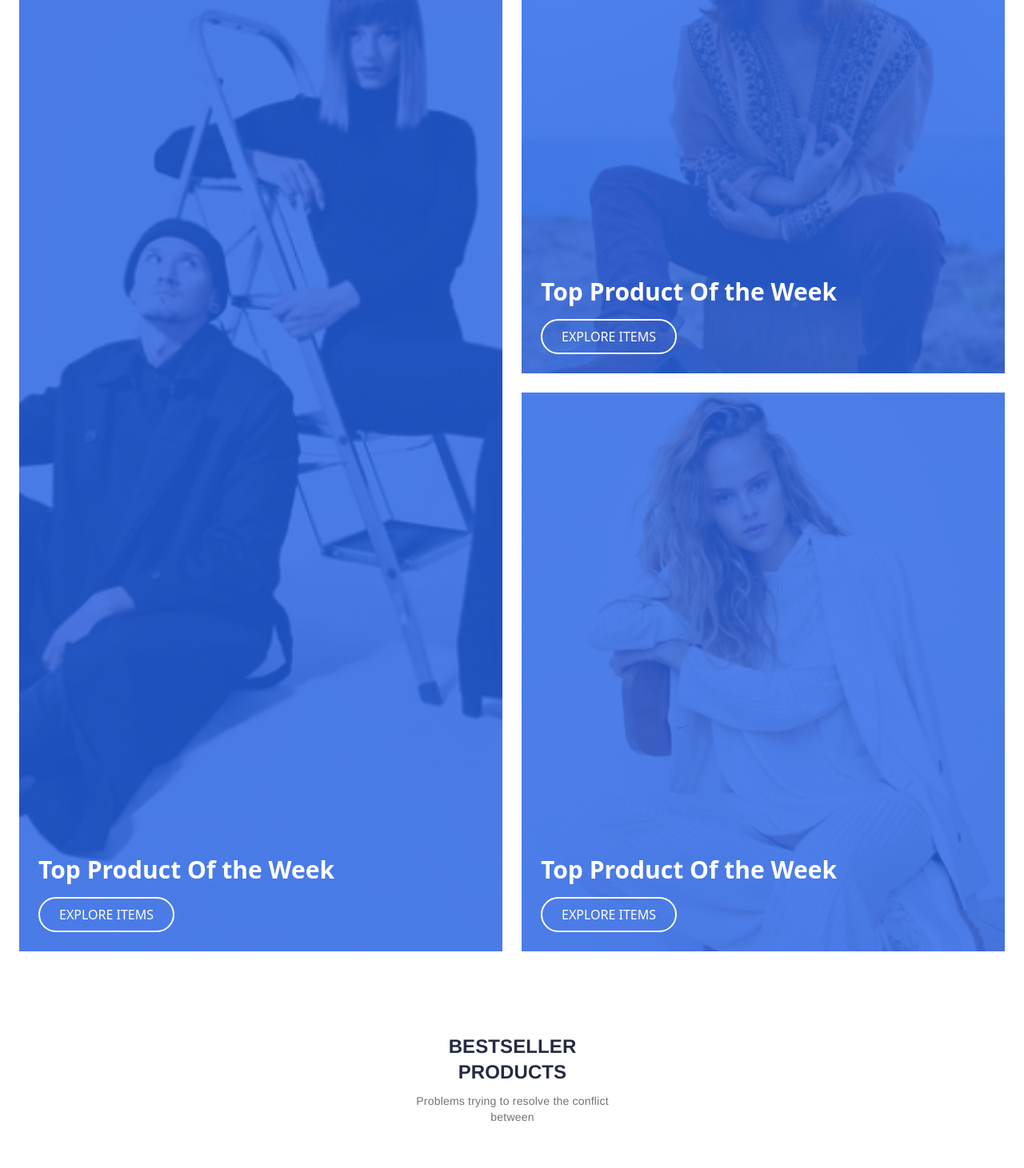
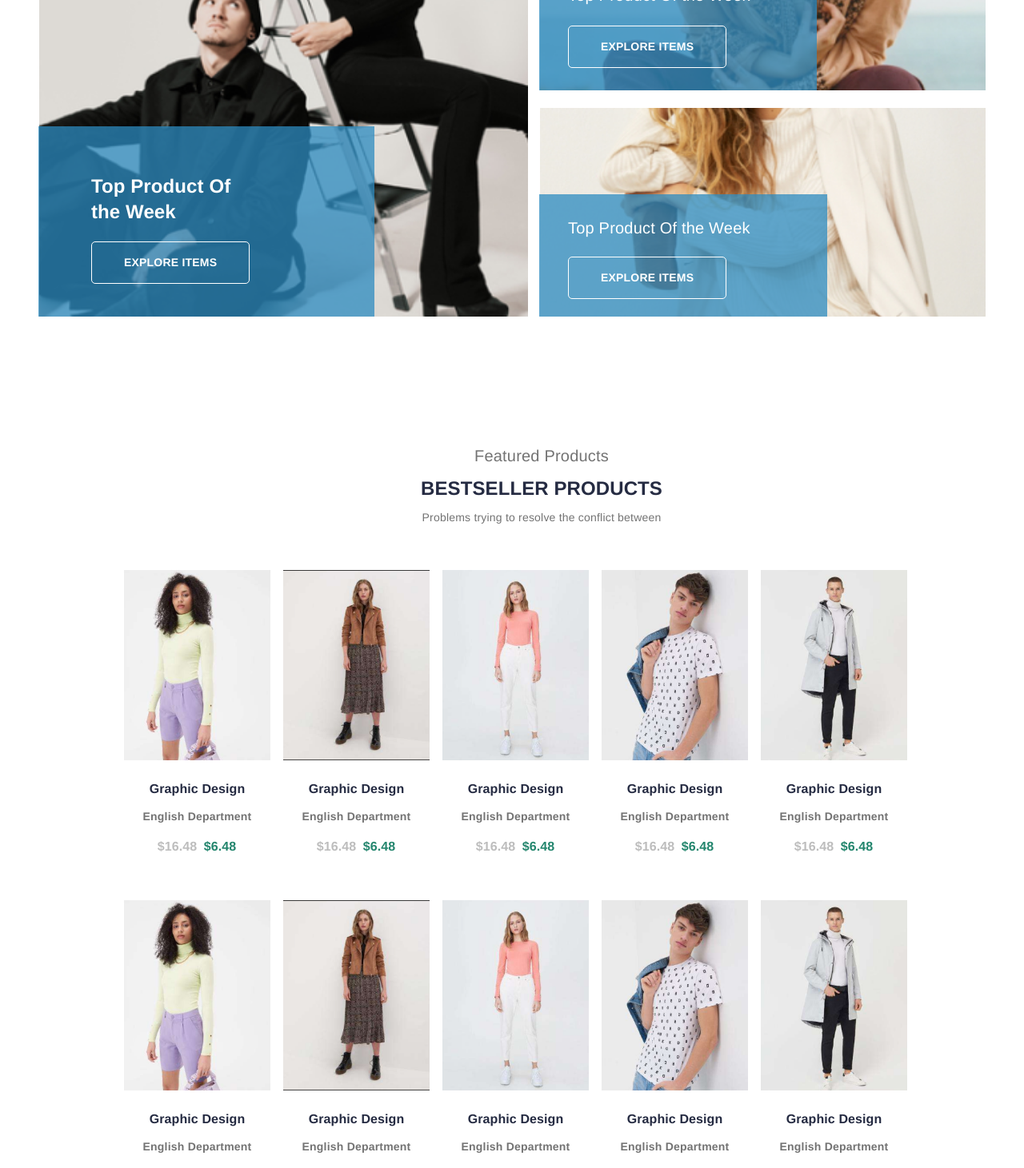
Before and after one commit to Osman-SOFU/E-Commerce-Project, a React (Vite) app: page / in a window 1280 px wide. Shown: the part 1220-2681 px from the top of the page at 80% size. Built offline with nearby package versions, Linux system fonts and the light colour scheme.

Commit message:
Update Desktop #2

```diff
--- /dev/null
+++ b/src/components/productCardDesktop.jsx
@@ -0,0 +1,84 @@
+import img1 from "../icons/product-cover-1.png";
+import img2 from "../icons/product-cover-2.png";
+import img3 from "../icons/product-cover-3.png";
+import img4 from "../icons/product-cover-4.png";
+import img5 from "../icons/product-cover-5.png";
+
+const ProductCardDesktop = () => {
+  const products = [
+    {
+      image: img1,
+      title: "Graphic Design",
+      department: "English Department",
+      oldPrice: 16.48,
+      newPrice: 6.48,
+    },
+    {
+      image: img2,
+      title: "Graphic Design",
+      department: "English Department",
+      oldPrice: 16.48,
+      newPrice: 6.48,
+    },
+    {
+      image: img3,
+      title: "Graphic Design",
+      department: "English Department",
+      oldPrice: 16.48,
+      newPrice: 6.48,
+    },
+    {
+      image: img4,
+      title: "Graphic Design",
+      department: "English Department",
+      oldPrice: 16.48,
+      newPrice: 6.48,
+    },
+    {
+      image: img5,
+      title: "Graphic Design",
+      department: "English Department",
+      oldPrice: 16.48,
+      newPrice: 6.48,
+    },
+  ];
+  return (
+    <div className="flex justify-center items-center space-x-4">
+      {products.map((product, index) => (
+        <div
+          className="flex flex-col w-[183px] items-start relative"
+          key={index}
+        >
+          <div className="flex flex-col w-[183px] items-start relative flex-[0_0_auto] bg-light-background-color">
+            <div
+              className="relative self-stretch w-full h-[238px] bg-cover bg-[50%_50%]"
+              style={{ backgroundImage: `url(${product.image})` }}
+            />
+
+            <div className="flex flex-col items-center gap-2.5 pt-[25px] pb-[35px] px-[25px] relative self-stretch w-full flex-[0_0_auto]">
+              <div className="relative w-[131px] mt-[-1.00px] font-h-5 font-[number:var(--h-5-font-weight)] text-text-color text-[length:var(--h-5-font-size)] text-center tracking-[var(--h-5-letter-spacing)] leading-[var(--h-5-line-height)] [font-style:var(--h-5-font-style)]">
+                {product.title}
+              </div>
+
+              <div className="relative w-fit ml-[-6.50px] mr-[-6.50px] font-link font-[number:var(--link-font-weight)] text-second-text-color text-[length:var(--link-font-size)] text-center tracking-[var(--link-letter-spacing)] leading-[var(--link-line-height)] whitespace-nowrap [font-style:var(--link-font-style)]">
+                {product.department}
+              </div>
+
+              <div className="inline-flex items-start gap-[5px] px-[3px] py-[5px] relative flex-[0_0_auto]">
+                <div className="relative w-[52px] mt-[-1.00px] font-h-5 font-[number:var(--h-5-font-weight)] text-muted-color text-[length:var(--h-5-font-size)] text-center tracking-[var(--h-5-letter-spacing)] leading-[var(--h-5-line-height)] [font-style:var(--h-5-font-style)]">
+                  ${product.oldPrice}
+                </div>
+
+                <div className="relative w-[45px] mt-[-1.00px] font-h-5 font-[number:var(--h-5-font-weight)] text-secondary-color-1 text-[length:var(--h-5-font-size)] text-center tracking-[var(--h-5-letter-spacing)] leading-[var(--h-5-line-height)] [font-style:var(--h-5-font-style)]">
+                  ${product.newPrice}
+                </div>
+              </div>
+            </div>
+          </div>
+        </div>
+      ))}
+    </div>
+  );
+};
+
+export default ProductCardDesktop;
--- /dev/null
+++ b/src/layout/productDesktop.jsx
@@ -0,0 +1,89 @@
+import ProductCardDesktop from "../components/productCardDesktop";
+import MyIcon from "../icons/button-Md.svg";
+import { useRef, useState } from "react";
+import Slider from "react-slick";
+import "slick-carousel/slick/slick.css";
+import "slick-carousel/slick/slick-theme.css";
+
+const ProductDesktop = () => {
+  const [isSliderVisible, setIsSliderVisible] = useState(false); // Slider'ın görünürlük durumu
+
+  const sliderRef = useRef(null); // Slider'ı kontrol etmek için referans
+
+  const sliderSettings = {
+    dots: true,
+    infinite: true,
+    speed: 500,
+    slidesToShow: 2,
+    slidesToScroll: 1,
+    vertical: true,
+    verticalSwiping: true,
+  };
+
+  // Mouse tekerleği ile kaydırma fonksiyonu
+  const handleWheel = (e) => {
+    e.preventDefault();
+    if (e.deltaY > 0) {
+      sliderRef.current.slickNext(); // Aşağı kaydırma
+    } else {
+      sliderRef.current.slickPrev(); // Yukarı kaydırma
+    }
+  };
+
+  // Butona tıklandığında slider'ı açma fonksiyonu
+  const handleButtonClick = () => {
+    setIsSliderVisible(true);
+  };
+  return (
+    <div className="flex flex-col items-center">
+      <div className="relative w-[1440px] h-[1241px] bg-light-background-color">
+        <div className="flex flex-col w-[1124px] items-center gap-6 px-0 py-20 relative left-[195px]">
+          <div className="flex-col w-[692px] items-center flex relative flex-[0_0_auto]">
+            <div className="flex flex-col w-[691px] items-center gap-2.5 relative flex-[0_0_auto]">
+              <div className="relative w-fit mt-[-1.00px] font-h-4 font-[number:var(--h-4-font-weight)] text-second-text-color text-[length:var(--h-4-font-size)] text-center tracking-[var(--h-4-letter-spacing)] leading-[var(--h-4-line-height)] whitespace-nowrap [font-style:var(--h-4-font-style)]">
+                Featured Products
+              </div>
+
+              <div className="relative w-fit font-h-3 font-[number:var(--h-3-font-weight)] text-text-color text-[length:var(--h-3-font-size)] text-center tracking-[var(--h-3-letter-spacing)] leading-[var(--h-3-line-height)] whitespace-nowrap [font-style:var(--h-3-font-style)]">
+                BESTSELLER PRODUCTS
+              </div>
+
+              <p className="relative w-fit font-paragraph font-[number:var(--paragraph-font-weight)] text-second-text-color text-[length:var(--paragraph-font-size)] text-center tracking-[var(--paragraph-letter-spacing)] leading-[var(--paragraph-line-height)] whitespace-nowrap [font-style:var(--paragraph-font-style)]">
+                Problems trying to resolve the conflict between
+              </p>
+            </div>
+          </div>
+          <div
+            className="w-[1115px] items-start justify-center gap-[30px] flex relative flex-[0_0_auto]"
+            onWheel={handleWheel}
+          >
+            <div className="flex flex-col w-[1092px] items-start relative">
+              <div className="flex w-[1092px] gap-[19px] px-0 py-2 flex-col items-start relative flex-[0_0_auto]">
+                <div className="inline-flex gap-[15px] p-6 flex-col items-start relative flex-[0_0_auto]">
+                  {!isSliderVisible && <ProductCardDesktop />}
+                  {!isSliderVisible && <ProductCardDesktop />}
+                  {isSliderVisible && (
+                    <Slider
+                      ref={sliderRef}
+                      {...sliderSettings}
+                      className="w-[1092px]"
+                    >
+                      <ProductCardDesktop />
+                      <ProductCardDesktop />
+                    </Slider>
+                  )}
+                </div>
+              </div>
+            </div>
+          </div>
+          {/* Buton */}
+          <button className="!flex-[0_0_auto]" onClick={handleButtonClick}>
+            <img src={MyIcon} alt="button icon" />
+          </button>{" "}
+        </div>
+      </div>
+    </div>
+  );
+};
+
+export default ProductDesktop;
--- a/src/layout/shopDesktop.jsx
+++ b/src/layout/shopDesktop.jsx
@@ -4,55 +4,63 @@ import img3 from "../icons/shopCardLastPic.jpg";
 
 const ShopDesktop = () => {
   return (
-    <div className="grid grid-cols-1 md:grid-cols-2 gap-6 p-6">
-      {/* Large Image Section */}
-      <div className="relative">
-        <img
-          src={img1}
-          alt="Product 1"
-          className="w-full h-full object-cover"
-        />
-        <div className="absolute inset-0 flex items-end justify-start p-6 bg-blue-600/80">
-          <div className="text-white">
-            <h2 className="text-3xl font-bold">Top Product Of the Week</h2>
-            <button className="mt-4 px-6 py-2 border-2 border-white text-white rounded-full hover:bg-white hover:text-blue-600 transition">
-              EXPLORE ITEMS
+    <div className="flex flex-col items-center">
+      <div className="relative w-[1440px] h-[732px] bg-light-background-color">
+        <div className="absolute w-[612px] h-[572px] top-20 left-32">
+          <div
+            className="absolute w-[611px] h-[572px] top-0 left-px  bg-cover bg-[50%_50%]"
+            style={{ backgroundImage: `url(${img1})` }}
+          />
+
+          <div className="absolute w-[420px] h-[238px] top-[334px] left-0 bg-[#2c8bc0bf]">
+            <p className="top-[59px] left-[66px] font-h-3 font-[number:var(--h-3-font-weight)] text-[length:var(--h-3-font-size)] tracking-[var(--h-3-letter-spacing)] leading-[var(--h-3-line-height)] absolute text-white [font-style:var(--h-3-font-style)]">
+              Top Product Of <br />
+              the Week
+            </p>
+
+            <button className="all-[unset] box-border inline-flex flex-col items-center gap-2.5 px-10 py-[15px] absolute top-36 left-[66px] rounded-[5px] overflow-hidden border border-solid border-light-text-color">
+              <div className="relative w-fit mt-[-1.00px] font-btn-text font-[number:var(--btn-text-font-weight)] text-light-text-color text-[length:var(--btn-text-font-size)] tracking-[var(--btn-text-letter-spacing)] leading-[var(--btn-text-line-height)] whitespace-nowrap [font-style:var(--btn-text-font-style)]">
+                EXPLORE ITEMS
+              </div>
             </button>
           </div>
         </div>
-      </div>
 
-      {/* Small Image Sections */}
-      <div className="grid grid-rows-2 gap-6">
-        <div className="relative">
-          <img
-            src={img2}
-            alt="Product 2"
-            className="w-full h-full object-cover"
+        <div className="absolute w-[558px] h-[289px] top-20 left-[754px]">
+          <div
+            className="h-[289px] absolute w-[557px] top-0 left-px bg-cover bg-[50%_50%]"
+            style={{ backgroundImage: `url(${img2})` }}
           />
-          <div className="absolute inset-0 flex items-end justify-start p-6 bg-blue-600/80">
-            <div className="text-white">
-              <h2 className="text-3xl font-bold">Top Product Of the Week</h2>
-              <button className="mt-4 px-6 py-2 border-2 border-white text-white rounded-full hover:bg-white hover:text-blue-600 transition">
+
+          <div className="w-[347px] h-[173px] top-[116px] absolute left-0 bg-[#2c8bc0bf]">
+            <p className="top-[39px] left-9 font-h-4 font-[number:var(--h-4-font-weight)] text-[length:var(--h-4-font-size)] tracking-[var(--h-4-letter-spacing)] leading-[var(--h-4-line-height)] whitespace-nowrap absolute text-white [font-style:var(--h-4-font-style)]">
+              Top Product Of the Week
+            </p>
+
+            <button className="all-[unset] box-border top-[92px] inline-flex flex-col items-center gap-2.5 px-10 py-[15px] absolute left-9 rounded-[5px] overflow-hidden border border-solid border-light-text-color">
+              <div className="relative w-fit mt-[-1.00px] font-btn-text font-[number:var(--btn-text-font-weight)] text-light-text-color text-[length:var(--btn-text-font-size)] tracking-[var(--btn-text-letter-spacing)] leading-[var(--btn-text-line-height)] whitespace-nowrap [font-style:var(--btn-text-font-style)]">
                 EXPLORE ITEMS
-              </button>
-            </div>
+              </div>
+            </button>
           </div>
         </div>
 
-        <div className="relative">
-          <img
-            src={img3}
-            alt="Product 3"
-            className="w-full h-full object-cover"
+        <div className="absolute w-[558px] h-[261px] top-[391px] left-[754px]">
+          <div
+            className="h-[261px] absolute w-[557px] top-0 left-px bg-cover bg-[50%_50%]"
+            style={{ backgroundImage: `url(${img3})` }}
           />
-          <div className="absolute inset-0 flex items-end justify-start p-6 bg-blue-600/80">
-            <div className="text-white">
-              <h2 className="text-3xl font-bold">Top Product Of the Week</h2>
-              <button className="mt-4 px-6 py-2 border-2 border-white text-white rounded-full hover:bg-white hover:text-blue-600 transition">
+
+          <div className="w-[360px] h-[153px] top-[108px] absolute left-0 bg-[#2c8bc0bf]">
+            <p className="top-[27px] left-9 font-h-4 font-[number:var(--h-4-font-weight)] text-[length:var(--h-4-font-size)] tracking-[var(--h-4-letter-spacing)] leading-[var(--h-4-line-height)] whitespace-nowrap absolute text-white [font-style:var(--h-4-font-style)]">
+              Top Product Of the Week
+            </p>
+
+            <button className="all-[unset] box-border top-[78px] inline-flex flex-col items-center gap-2.5 px-10 py-[15px] absolute left-9 rounded-[5px] overflow-hidden border border-solid border-light-text-color">
+              <div className="relative w-fit mt-[-1.00px] font-btn-text font-[number:var(--btn-text-font-weight)] text-light-text-color text-[length:var(--btn-text-font-size)] tracking-[var(--btn-text-letter-spacing)] leading-[var(--btn-text-line-height)] whitespace-nowrap [font-style:var(--btn-text-font-style)]">
                 EXPLORE ITEMS
-              </button>
-            </div>
+              </div>
+            </button>
           </div>
         </div>
       </div>
--- a/src/pages/homePage.jsx
+++ b/src/pages/homePage.jsx
@@ -12,6 +12,7 @@ import Shop from "../layout/shop";
 import HeaderDesktop from "../layout/headerDesktop"; // Masaüstü header'ı
 import ClientDesktop from "../layout/clientDesktop";
 import ShopDesktop from "../layout/shopDesktop";
+import ProductDesktop from "../layout/productDesktop";
 
 const HomePage = () => {
   const [isMobile, setIsMobile] = useState(true);
@@ -36,8 +37,8 @@ const HomePage = () => {
       {isMobile ? <Header /> : <HeaderDesktop />}
       {isMobile ? <Client /> : <ClientDesktop />}
       {isMobile ? <Shop /> : <ShopDesktop />}
+      {isMobile ? <Product /> : <ProductDesktop />}
 
-      <Product />
       <PageContent />
       <Features />
       <Blog />
```
